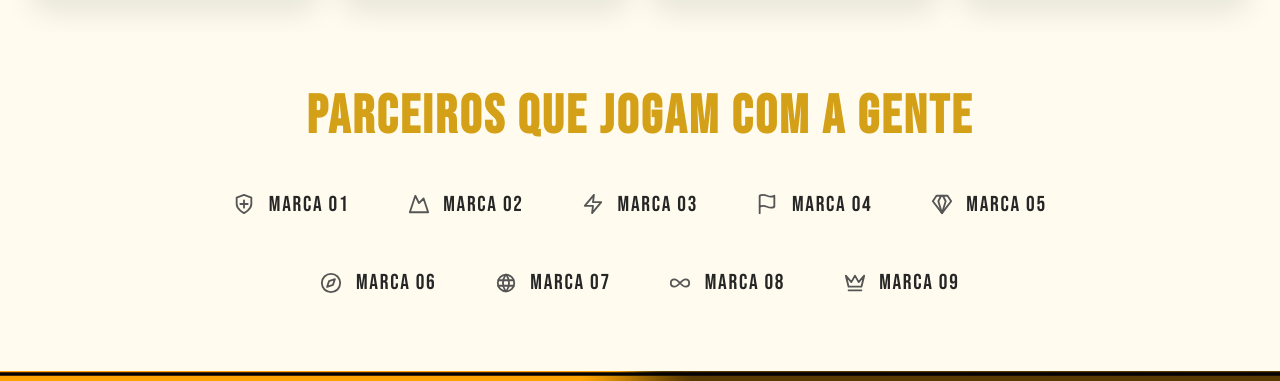
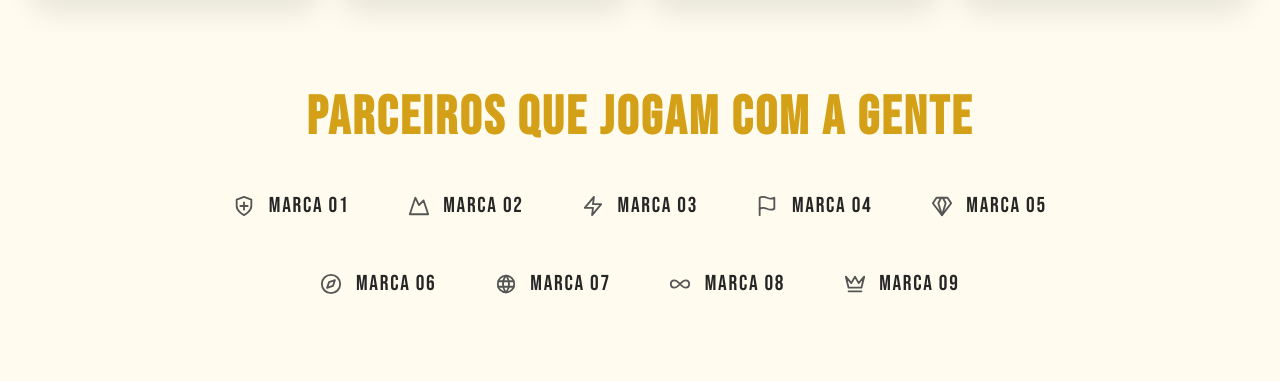
Before and after one commit to flaviaftnb/Big-Valley-Tremembe, a plain HTML site: page index.html in a window 1280 px wide. Shown: the part 4241-4622 px from the top of the page. Drawn offline with Linux system fonts and the light colour scheme.

Commit message:
style: ajusta padding no desktop da secao marcas (60px acima do titulo e 80px apos as marcas)

```diff
--- a/style.css
+++ b/style.css
@@ -1467,7 +1467,7 @@ h1, h2, h3, h4, h5, h6, .section-title, .title-display {
 
 .sponsors-showcase-section {
   width: 100%;
-  padding: calc(1.8rem + 30px) 0 60px; /* +30px acima e 60px abaixo das marcas */
+  padding: 60px 0 80px; /* 60px acima do título e 80px após marcas no desktop */
   background-color: #FFFCEF;
   text-align: center;
   position: relative;
```
